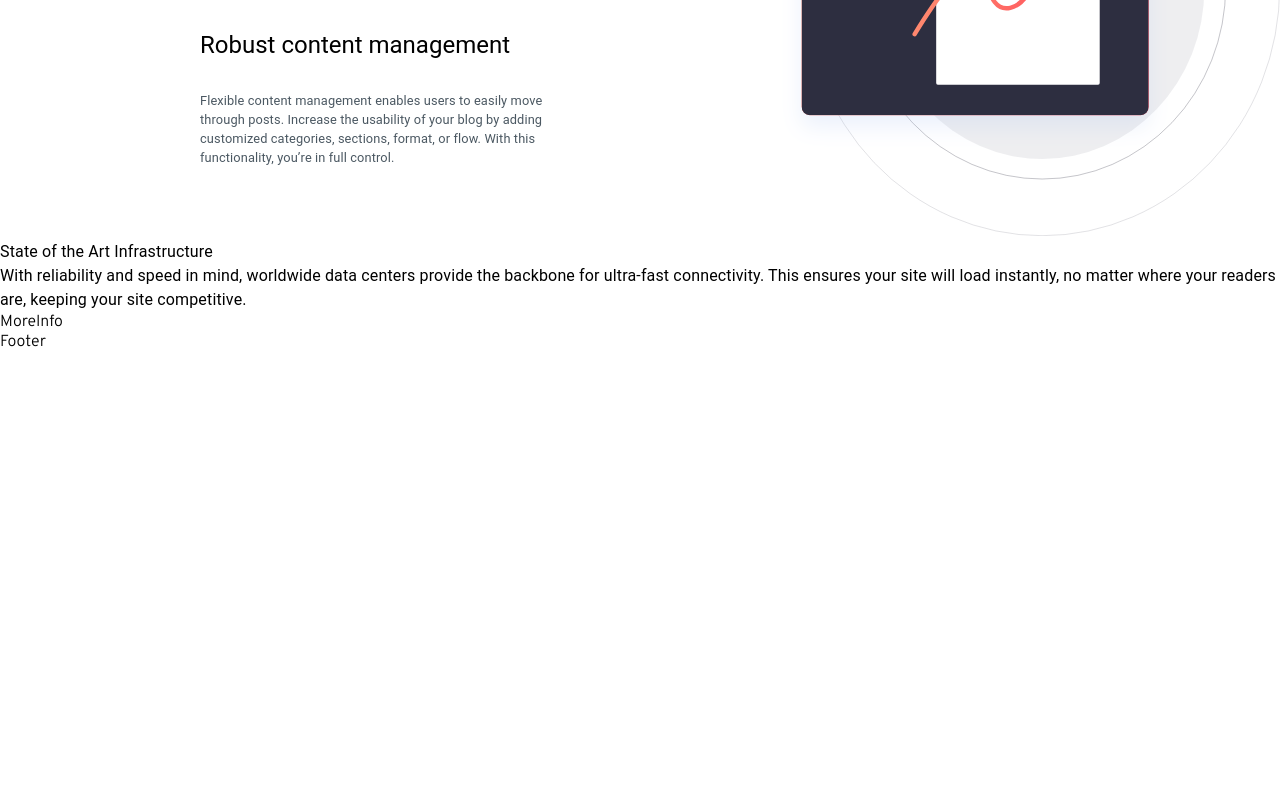
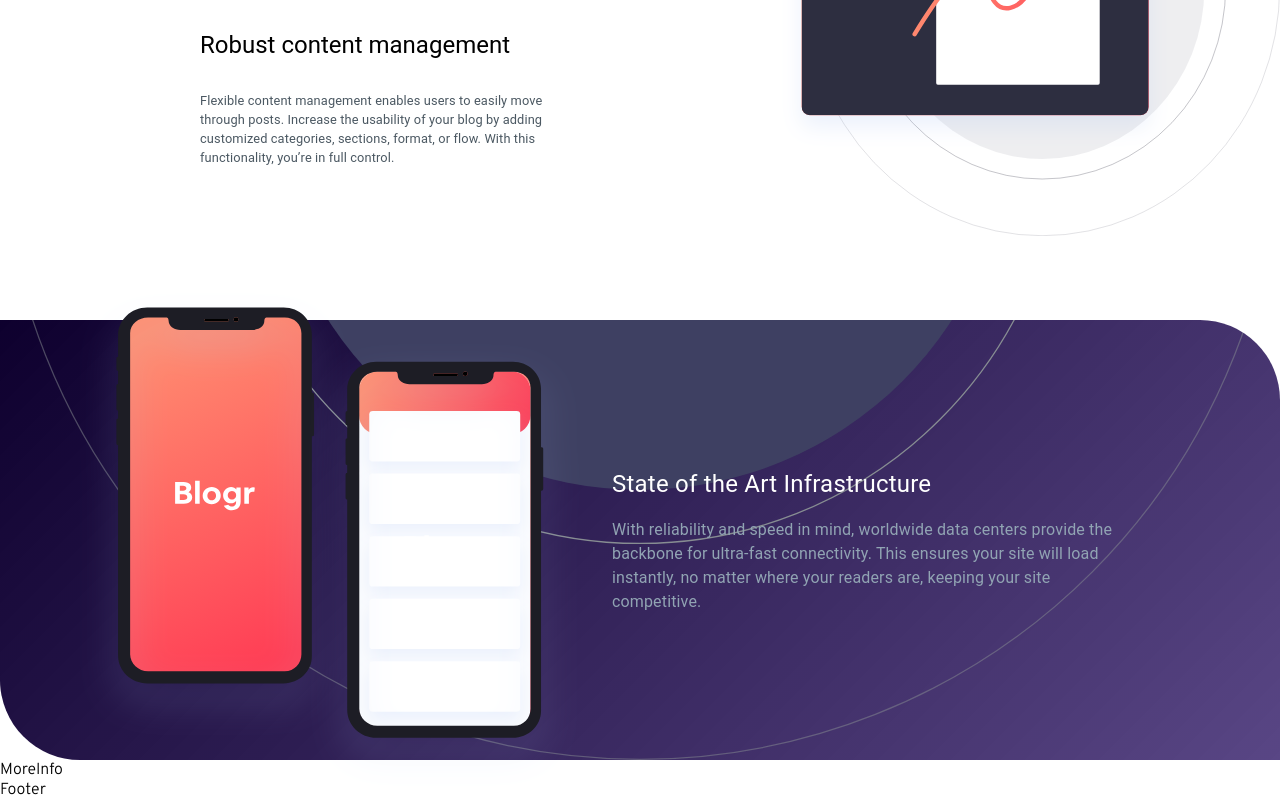
Before and after one commit to MduduziNdlovu-dev/blogr-landing-page, a Next.js app: page / in a window 1280 px wide. Shown: the part 837-1637 px from the top of the page. Before the commit the page ends 1189 px from the top, so only its background shows below. Built offline with nearby package versions, Linux system fonts and the light colour scheme.

Commit message:
Feat: update Infrastructure component layout and styling; add background image and global styles

```diff
--- a/components/Infrastructure.tsx
+++ b/components/Infrastructure.tsx
@@ -1,17 +1,38 @@
 import { Box, Typography } from '@mui/material'
+import Image from 'next/image'
 import React from 'react'
 
 const Infrastructure = () => {
   return (
-    <Box className="infrastructure">
-      <Box>
+    <Box className="infrastructure" sx={{
+      display:'flex',
+      flexDirection:'row',
+      justifyContent:'center',
+      alignItems:'center',
+      gap:'2rem',
+      padding:"0rem 5rem"
+    }}>
+      <Box sx={{
+        display:'flex',
+        justifyContent:'center',
+        alignItems:'center'
+      }}>
+        <Image src="/images/illustration-phones.svg" alt='illustration-phones' width={500} height={500} />
 
       </Box>
-      <Box>
-        <Typography>
+      <Box sx={{
+        color: "white"
+      }}>
+        <Typography sx={{
+          fontSize:"1.5rem",
+          marginBottom:"1rem"
+        }}>
           State of the Art Infrastructure
         </Typography>
-        <Typography>
+        <Typography sx={{
+          color: "hsl(206, 18.30%, 63.50%)",
+          paddingRight:"5rem"
+        }}>
           With reliability and speed in mind, worldwide data centers provide the backbone for ultra-fast connectivity. This ensures your site will load instantly, no matter where your readers are, keeping your site competitive.
         </Typography>
       </Box>
--- a/src/app/globals.css
+++ b/src/app/globals.css
@@ -35,3 +35,14 @@
   font-family: 'Overpass', sans-serif;
   font-weight: 600;
 }
+
+.infrastructure{
+  background-image: url('/images/bg-pattern-circles.svg'), linear-gradient(135deg, hsl(258, 100%, 9%) 0%, hsla(258, 100%, 17%, 0.726) 100%);
+  background-repeat: no-repeat;
+  background-size: 100% auto;
+  background-position: 50% bottom;
+  height: 55vh;
+  margin-top: 5rem;
+  border-bottom-left-radius: 5rem;
+  border-top-right-radius: 5rem;
+}
```
